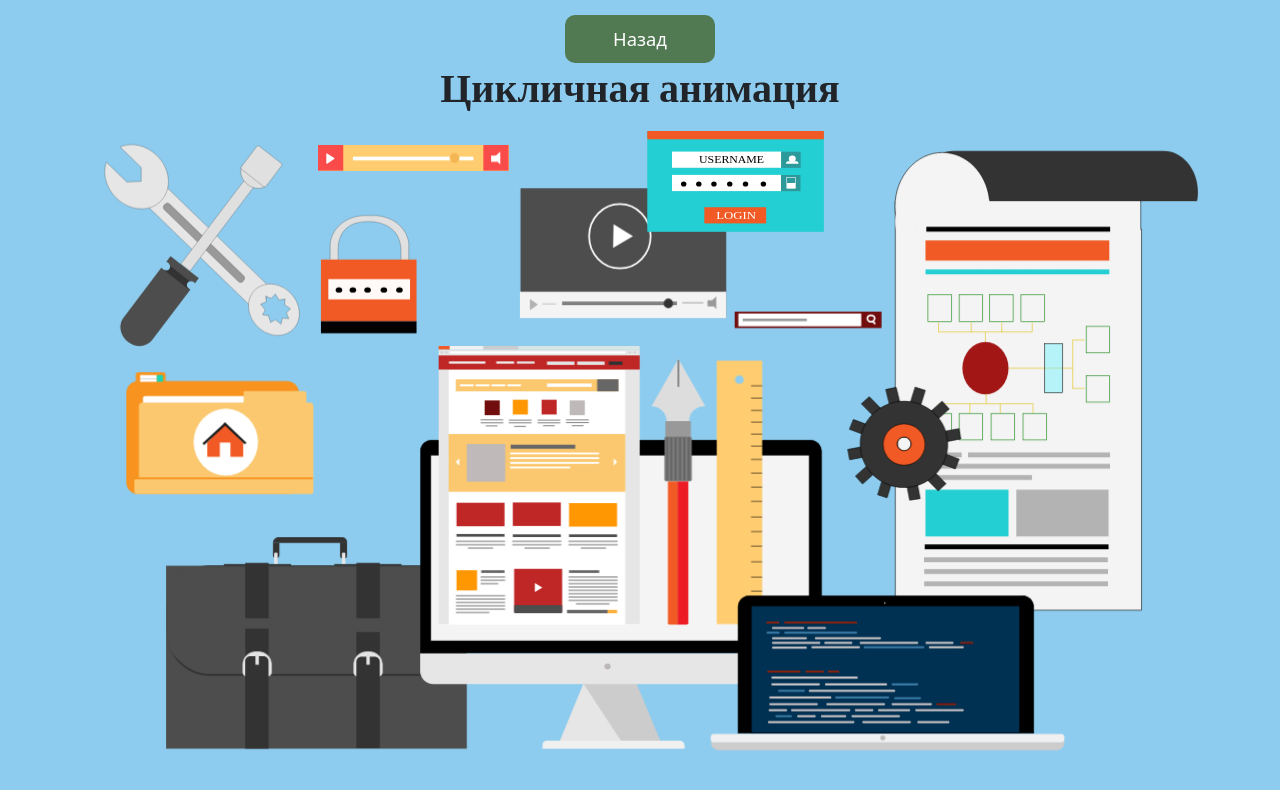
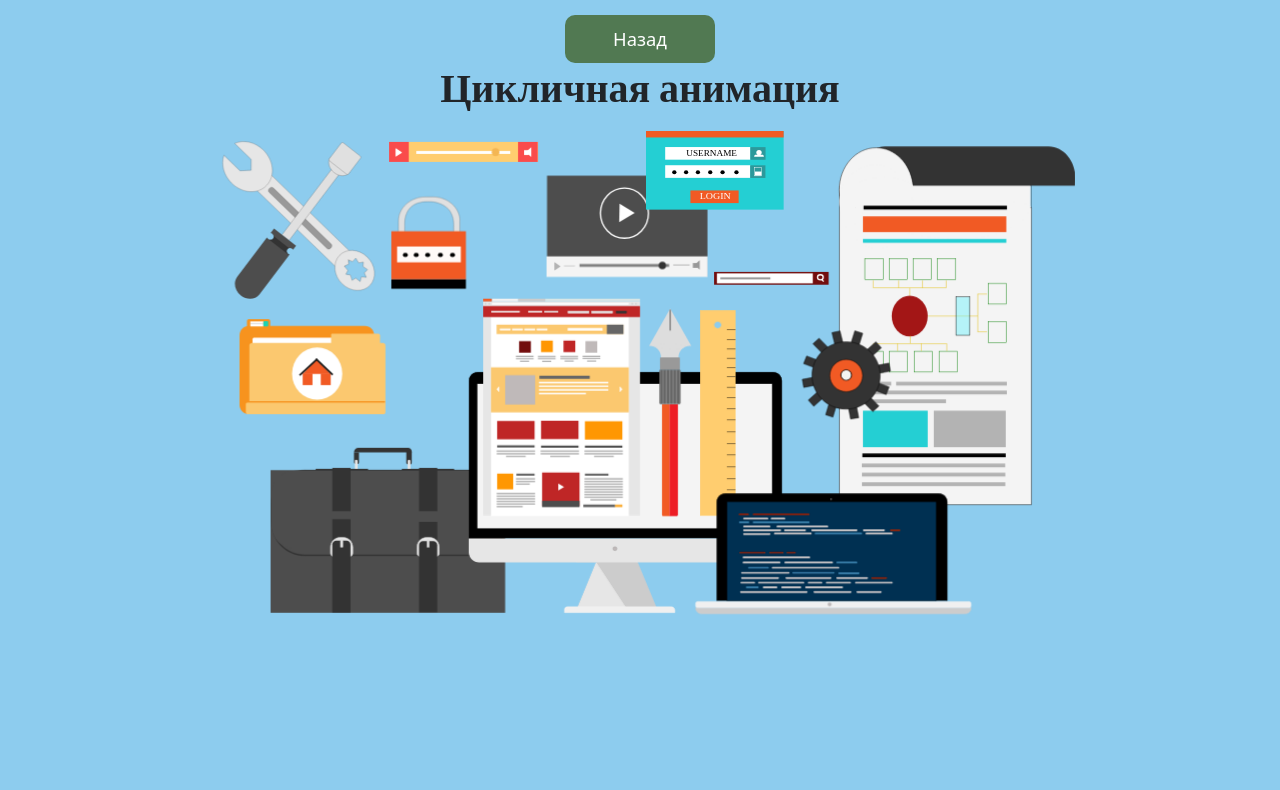
Before and after one commit to AnigalHub/DrawnSVGWithAnimation, a Vue app: page /loopingAnimation in a window 1280 px wide. Shown: the top 790 px of the page. Built offline with nearby package versions, Linux system fonts and the light colour scheme.

Commit message:
изменен размер блока

```diff
--- a/src/components/loopingAnimation.vue
+++ b/src/components/loopingAnimation.vue
@@ -21,6 +21,10 @@
 </script>
 
 <style scoped lang="scss">
+    #loopingAnimation{
+        width: 78%;
+        margin: 0 auto;
+    }
     /*svg*/
     svg{margin-top: -5px;}
 </style>
```
